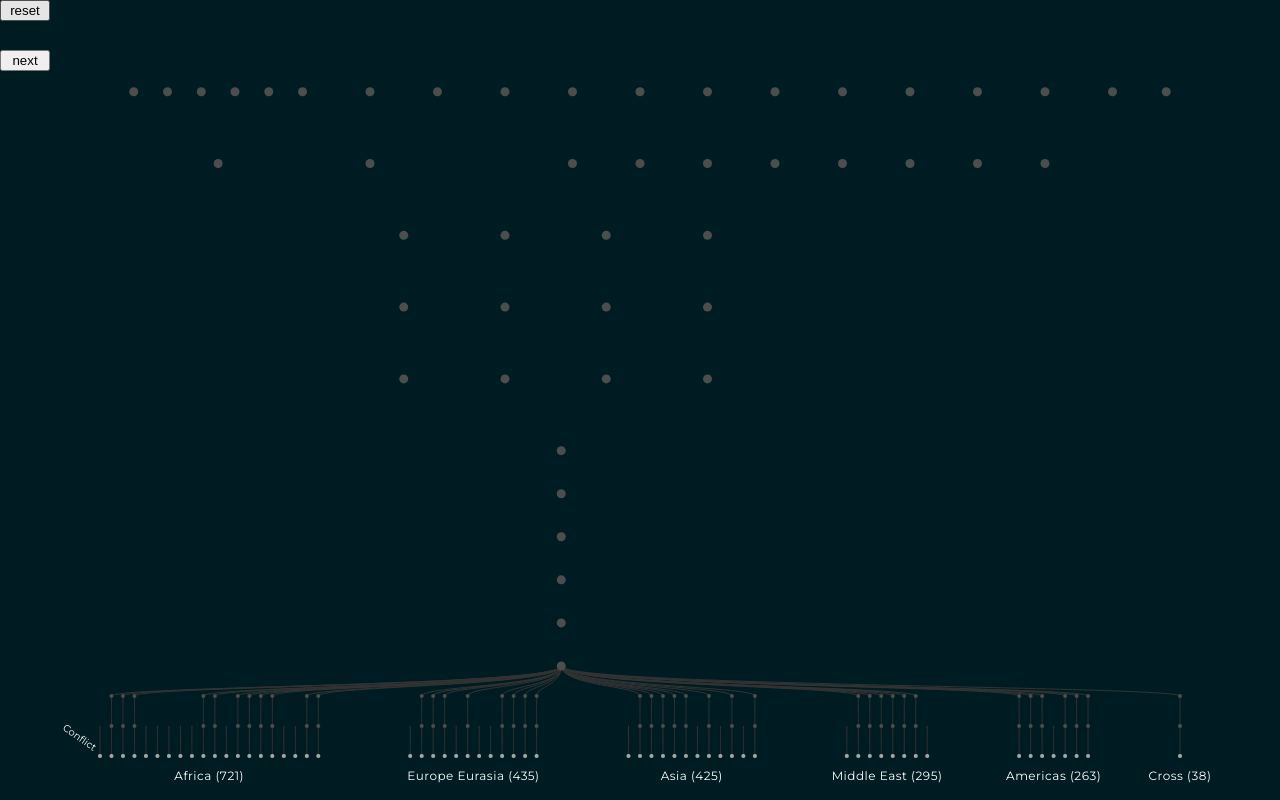
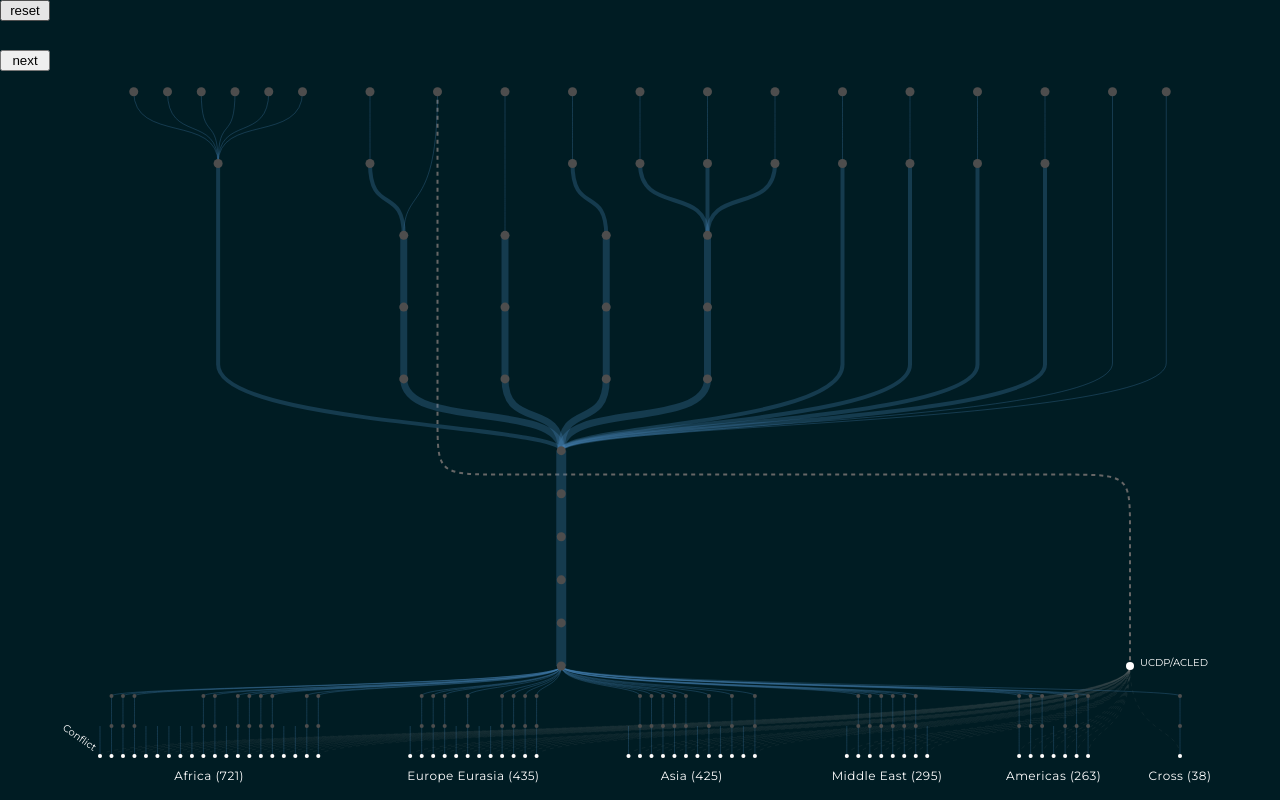
Before and after one commit to tvancisin/provenance, a Svelte app: page / in a window 1280 px wide. Built offline with nearby package versions, Linux system fonts and the light colour scheme.

Commit message:
other sources

```diff
--- a/src/App.svelte
+++ b/src/App.svelte
@@ -19,11 +19,17 @@
     details_width = 1,
     details_data = [],
     clicked = null,
+    removedAgreements,
     margin = { top: 20, right: 100, bottom: 20, left: 100 },
     nodesUp = [],
     linksUp = [],
     nodesDown = [],
-    linksDown = [];
+    linksDown = [],
+    ucdpNodes = [],
+    ucdpLinks = [],
+    tracker,
+    peacefem,
+    ucdp_root;
 
   $: innerWidth = width - margin.right - margin.left;
   $: innerHeight = height - margin.top - margin.bottom;
@@ -35,6 +41,13 @@
     {
       name: "__downward_root__",
       children: data.downward,
+    },
+    (d) => d.children,
+  );
+  let ucdpDown = d3.hierarchy(
+    {
+      name: "__ucdp_root__",
+      children: data.ucdp,
     },
     (d) => d.children,
   );
@@ -93,6 +106,7 @@
   $: {
     upwardCluster(rootUp);
     downwardCluster(rootDown);
+    downwardCluster(ucdpDown);
 
     // posittion pax subdatabases to the centre
     alignBranchToX(rootUp, "PA-X Local", "VUE");
@@ -103,6 +117,7 @@
       .find((d) => d.data.name === "Collect");
     rootDown.x = collectNode.x;
     rootUp.y = 0;
+    ucdpDown.x = innerWidth - 50;
 
     // positioning of the upward tree nodes
     const maxDepth = rootUp.height + 1;
@@ -140,8 +155,8 @@
     }
 
     // position peacefem and youth to the top level
-    let peacefem = rootUp.descendants().find((d) => d.data.name === "PeaceFem");
-    let tracker = rootUp.descendants().find((d) => d.data.name === "Tracker");
+    peacefem = rootUp.descendants().find((d) => d.data.name === "PeaceFem");
+    tracker = rootUp.descendants().find((d) => d.data.name === "Tracker");
     let infographics = rootUp
       .descendants()
       .find((d) => d.data.name === "Infographics");
@@ -158,7 +173,27 @@
     // positioning of the downward tree nodes
     const spacingDown = downHeight / (rootDown.height + 0.8);
     setUniformY(rootDown, spacingDown);
+
+    // positioning of ucdp down tree
+    const paxConflictNodes = rootDown
+      .descendants()
+      .filter((d) => d.data.name === "conflict");
+    const conflictY =
+      paxConflictNodes.length > 0 ? paxConflictNodes[0].y : null;
+    if (conflictY !== null) {
+      ucdpDown.descendants().forEach((d) => {
+        // only real nodes, skip artificial root
+        if (d.parent) {
+          d.y = conflictY;
+        }
+      });
+    }
+
     groupDownwardByContinent(rootDown, innerWidth, {
+      nodeSpacing: 10,
+      continentGap: 80,
+    });
+    groupDownwardByContinent(ucdpDown, innerWidth, {
       nodeSpacing: 10,
       continentGap: 80,
     });
@@ -169,12 +204,17 @@
     nodesDown = rootDown.descendants().slice(1);
     linksDown = nodesDown.filter((d) => d.parent);
 
+    ucdpNodes = ucdpDown.descendants();
+    ucdpLinks = ucdpNodes.filter((d) => d.parent);
+
+    ucdp_root = ucdpNodes.find((d) => d.data.name === "__ucdp_root__");
+
     // remove some nodes from downward tree
     const allNodesDown = rootDown.descendants().slice(1);
     const allLinksDown = allNodesDown.filter((d) => d.parent);
     // agreement-level nodes
     const agreementNodes = allNodesDown.filter((d) => d.depth === 1);
-    const removedAgreements = pickRandom(agreementNodes, 20);
+    removedAgreements = pickRandom(agreementNodes, 20);
 
     // filter nodes
     nodesDown = allNodesDown.filter((d) => {
@@ -224,8 +264,10 @@
 
       // 2. Always add all downward links
       linksDown.forEach((d) => {
-        const key = `${d.parent.data.id}→${d.data.id}`;
-        links.add(key);
+        if (!isInRemovedSubtree(d, removedAgreements)) {
+          const key = `${d.parent.data.id}→${d.data.id}`;
+          links.add(key);
+        }
       });
 
       highlightedLinks = links;
@@ -551,6 +593,14 @@
   }
 
   $: console.log(currentLevelUp);
+  $: x1 = peacefem.x;
+  $: y1 = yCenter - peacefem.y; // upward tree
+
+  $: x2 = ucdp_root.x;
+  $: y2 = yCenter + ucdp_root.y; // downward tree
+  // parameters for the curve
+  $: curveRadius = Math.min(30, (y2 - y1) / 1.5);
+  const cornerYFactor = 0.5; // where the first corner is along y-axis (0-1)
 </script>
 
 <div id="wrapper" bind:clientWidth={width} bind:clientHeight={height}>
@@ -558,11 +608,10 @@
   <div class="tree">
     <button id="reset" on:click={reset}>reset</button>
     <button id="next" on:click={nextStepHandler}>next</button>
-
     {#if width !== undefined || height !== undefined}
       <svg {width} {height}>
         <!-- textures -->
-        <defs>
+        <!-- <defs>
           <pattern
             id="diagonalHatch"
             patternUnits="userSpaceOnUse"
@@ -603,20 +652,79 @@
           >
             <circle cx="5" cy="5" r="2" fill="white" />
           </pattern>
-        </defs>
+        </defs> -->
         <!-- BACKGROUND TREE -->
         <g transform={`translate(${margin.right}, ${margin.top})`}>
-          <!-- {#each linksUp as d}
+<path
+  d={`
+    M ${x1},${y1}
+    L ${x1},${y1 + (y2 - y1) / 1.5 - (y2 - y1) * 0.1}
+    C ${x1},${y1 + (y2 - y1) / 1.5}
+      ${x1},${y1 + (y2 - y1) / 1.5}
+      ${x1 + (x2 - x1) * 0.1},${y1 + (y2 - y1) / 1.5}
+    L ${x2 - (x2 - x1) * 0.1},${y1 + (y2 - y1) / 1.5}
+    C ${x2},${y1 + (y2 - y1) / 1.5}
+      ${x2},${y1 + (y2 - y1) / 1.5}
+      ${x2},${y1 + (y2 - y1) / 1.5 + (y2 - y1) * 0.1}
+    L ${x2},${y2}
+  `}
+  fill="none"
+  stroke="#666"
+  stroke-width="2"
+  stroke-dasharray="4 4"
+/>
+
+
+
+
+          {#each linksUp as d}
             <path
-              d={`M${d.x},${yCenter - d.y}
-      C${d.x},${yCenter - d.parent.y - 20}
-       ${d.parent.x},${yCenter - d.parent.y - 50}
-       ${d.parent.x},${yCenter - d.parent.y}`}
+              d={d.data.name === "Research"
+                ? (() => {
+                    const offset = Math.min(
+                      50,
+                      (yCenter - d.y - (yCenter - d.parent.y)) * 0.3,
+                    );
+                    const control = offset * 0.3;
+
+                    return `M${d.x},${yCenter - d.y}
+                            L${d.x},${yCenter - d.parent.y + offset}
+                            C${d.x},${yCenter - d.parent.y + control}
+                             ${d.parent.x},${yCenter - d.parent.y + control}
+                             ${d.parent.x},${yCenter - d.parent.y}`;
+                  })()
+                : (d.data.name === "d3" && d.parent.data.name === "PA-X") ||
+                    d.data.name === "Tracker" ||
+                    d.data.name === "Infographics"
+                  ? (() => {
+                      const baseOffset = Math.min(
+                        50,
+                        (yCenter - d.y - (yCenter - d.parent.y)) * 0.3,
+                      );
+
+                      // push corner DOWN for Tracker / Infographics
+                      const extraDown =
+                        d.data.name === "Tracker" ||
+                        d.data.name === "Infographics"
+                          ? 20
+                          : 0;
+
+                      const offset = baseOffset + extraDown;
+                      const control = offset * 0.3;
+
+                      return `M${d.x},${yCenter - d.y}
+            L${d.x},${yCenter - d.parent.y + offset}
+            C${d.x},${yCenter - d.parent.y + control}
+             ${d.parent.x},${yCenter - d.parent.y + control}
+             ${d.parent.x},${yCenter - d.parent.y}`;
+                    })()
+                  : `M${d.x},${yCenter - d.y}
+                   C${d.x},${yCenter - d.parent.y - 20}
+                    ${d.parent.x},${yCenter - d.parent.y - 50}
+                    ${d.parent.x},${yCenter - d.parent.y}`}
               fill="none"
-              stroke={d.data.branch_type === "upper_trunk" ||
-              d.data.branch_type === "trunk"
-                ? "#333333"
-                : "#333333"}
+              stroke="steelblue"
+              stroke-opacity="0.3"
               stroke-width={d.data.branch_type === "trunk"
                 ? 10
                 : d.data.branch_type === "upper_trunk"
@@ -625,7 +733,44 @@
                     ? 4
                     : 1}
             />
-          {/each} -->
+          {/each}
+
+          <!-- ucdp nodes and links -->
+          {#each ucdpLinks as d}
+            <path
+              d={`M${d.x},${yCenter + d.y}
+       C${d.x},${yCenter + d.parent.y + 60}
+        ${d.parent.x},${yCenter + d.parent.y + 70}
+        ${d.parent.x},${yCenter + d.parent.y}`}
+              fill="none"
+              stroke="gray"
+              stroke-opacity="0.1"
+              stroke-width="1"
+              stroke-dasharray="4 4"
+            />
+          {/each}
+          {#each ucdpNodes as d}
+            <g transform={`translate(${d.x}, ${yCenter + d.y})`}>
+              <circle
+                cx="0"
+                cy="0"
+                r={d.data.name == "__ucdp_root__" ? 4 : 2}
+                fill={d.data.name == "__ucdp_root__" ? "white" : "none"}
+              ></circle>
+              {#if d.data.name == "__ucdp_root__"}
+                <text
+                  x="10"
+                  y="0"
+                  font-size="10"
+                  fill="white"
+                  text-anchor="start"
+                >
+                  UCDP/ACLED
+                </text>
+              {/if}
+            </g>
+          {/each}
+
           {#each linksDown as d}
             <path
               d={`M${d.x},${yCenter + d.y}
@@ -633,7 +778,10 @@
         ${d.parent.x},${yCenter + d.parent.y + 20}
         ${d.parent.x},${yCenter + d.parent.y}`}
               fill="none"
-              stroke="#333333"
+              stroke={highlightedLinks.has(`${d.parent.data.id}→${d.data.id}`)
+                ? "gray"
+                : "steelblue"}
+              stroke-opacity="0.3"
               stroke-width="1"
             />
           {/each}
@@ -672,7 +820,7 @@
               fill="none"
               stroke={highlightedLinks.has(`${d.parent.data.id}→${d.data.id}`)
                 ? "gray"
-                : "#333333"}
+                : "steelblue"}
               stroke-width="1"
             />
           {/each}
@@ -696,7 +844,7 @@
                 cx="0"
                 cy="0"
                 r="2"
-                fill="#a6a6a6"
+                fill="white"
                 tabindex="0"
                 role="button"
                 aria-label="Node details"
@@ -716,7 +864,7 @@
             <path
               d={codePath}
               fill="none"
-              stroke="url(#tex-cross)"
+              stroke="white"
               stroke-width="30"
               stroke-opacity="0.2"
               stroke-linecap="round"
@@ -726,7 +874,7 @@
             <path
               d={qcPath}
               fill="none"
-              stroke="url(#tex-dots)"
+              stroke="white"
               stroke-width="30"
               stroke-opacity="0.2"
               stroke-linecap="round"
@@ -736,9 +884,9 @@
             <path
               d={dbPath}
               fill="none"
-              stroke="url(#diagonalHatch)"
+              stroke="white"
               stroke-width="30"
-              stroke-opacity="0.4"
+              stroke-opacity="0.2"
               stroke-linecap="round"
             />
           {/if}
@@ -841,8 +989,8 @@
                     ${d.parent.x},${yCenter - d.parent.y}`}
               fill="none"
               stroke={highlightedLinks.has(`${d.parent.data.id}→${d.data.id}`)
-                ? "gray"
-                : "#333333"}
+                ? "white"
+                : "steelblue"}
               stroke-width={d.data.branch_type === "trunk"
                 ? 10
                 : d.data.branch_type === "upper_trunk"
@@ -996,7 +1144,7 @@
                 cx="0"
                 cy="0"
                 r="4.5"
-                fill="#a6a6a6"
+                fill="white"
                 tabindex="0"
                 role="button"
                 aria-label="Node details"
@@ -1176,6 +1324,7 @@
     background-color: rgba(0, 0, 0, 0.7);
     padding: 20px 20px;
     border-radius: 5px;
+    text-align: center;
     z-index: 10;
   }
 
```
Also changed, not shown: src/utils.js (+51 -26 lines).
